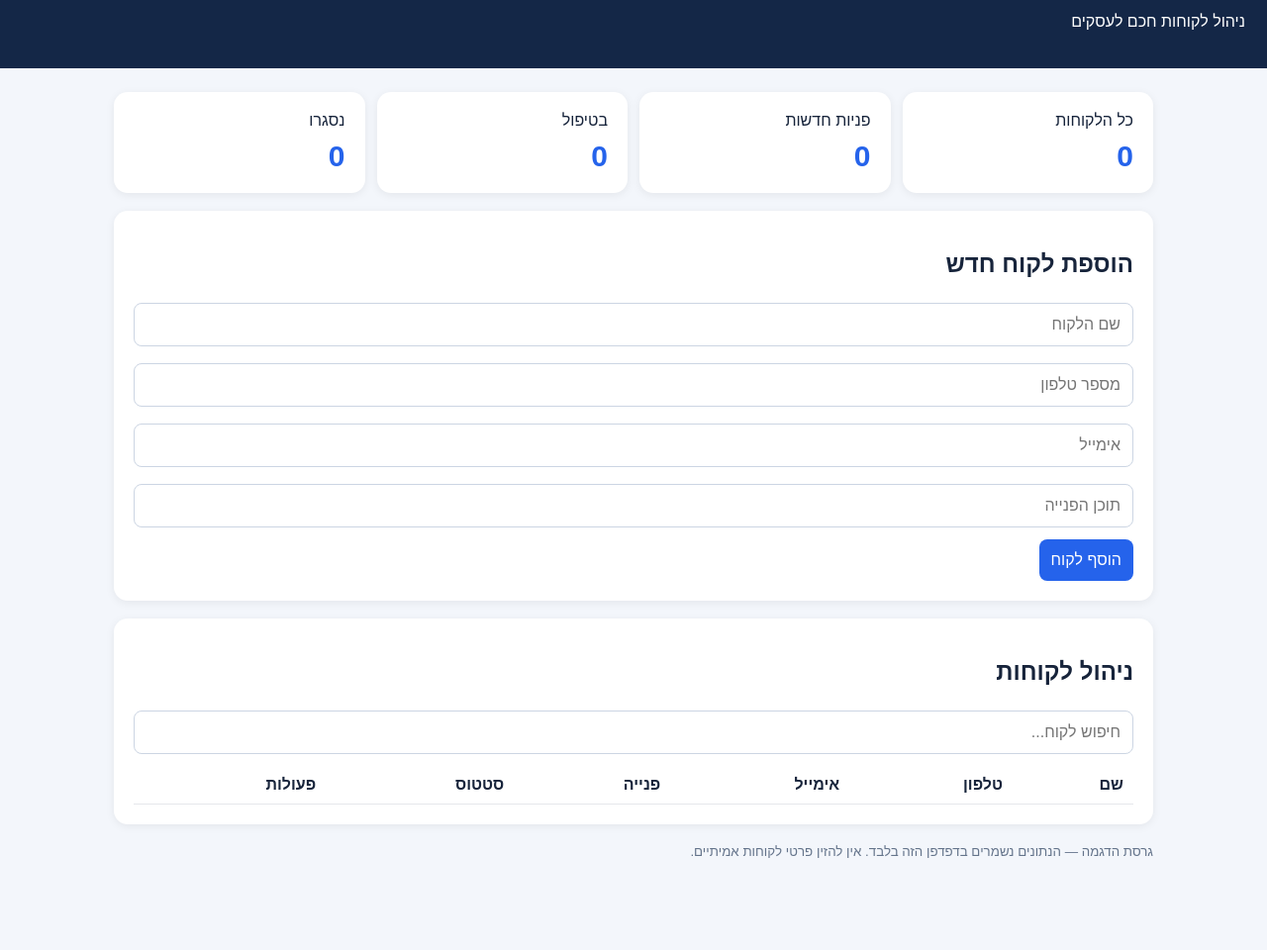
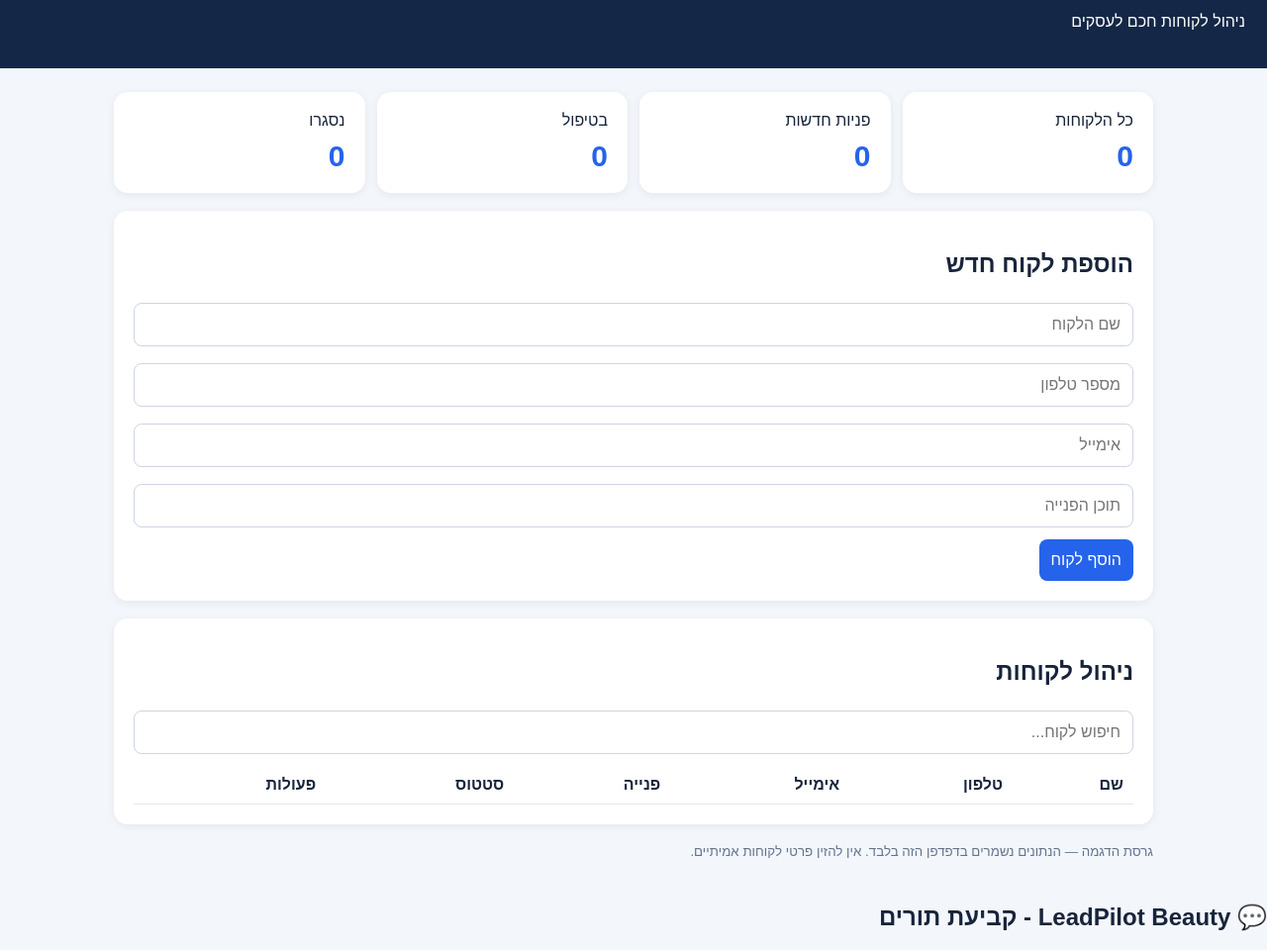
Before and after one commit to omermessika-afk/LeadPilot_AI, a plain HTML site: page index.html in a window 1280 px wide. Shown: the part 63-1023 px from the top of the page at 99% size. Before the commit the page ends 956 px from the top, so only its background shows below. Drawn offline with Linux system fonts and the light colour scheme.

Commit message:
Update index.html

```diff
--- a/index.html
+++ b/index.html
@@ -82,3 +82,4 @@ render();
 </script>
 </body>
 </html>
+<h2>💬 LeadPilot Beauty - קביעת תורים</h2>
```
